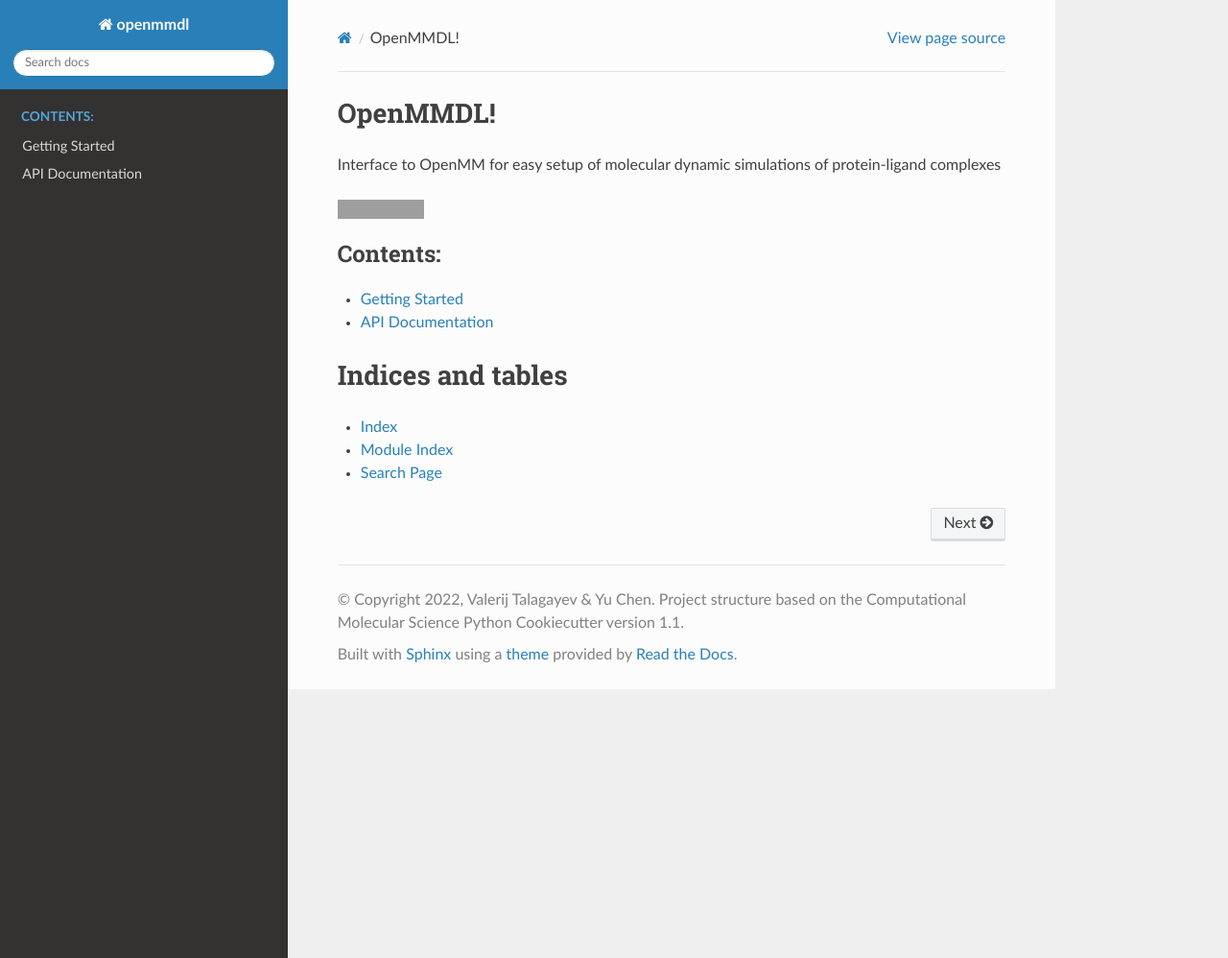
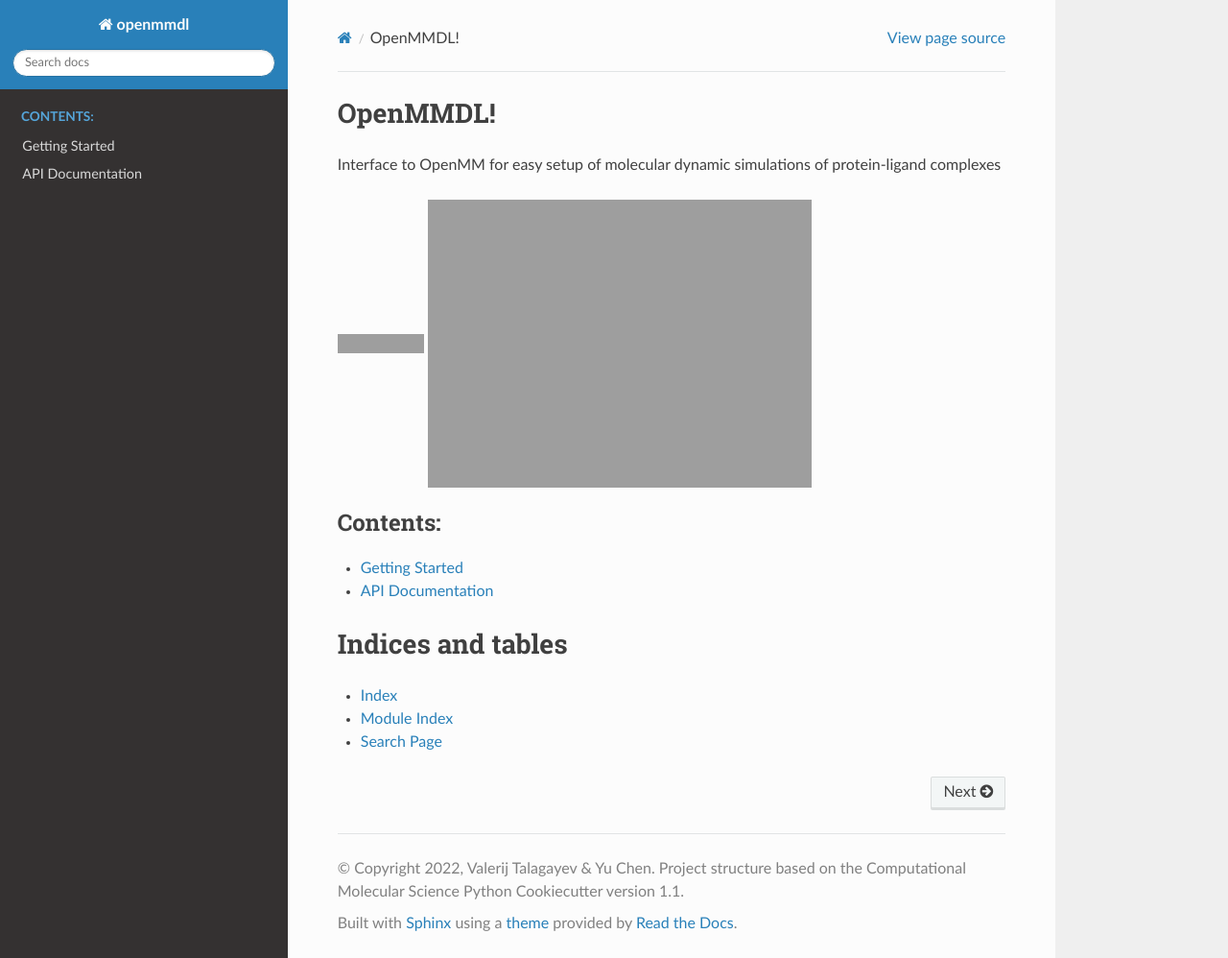
Before and after one commit to wolberlab/OpenMMDL, a Sphinx documentation site: the page built from docs/index.rst, in a window 1280 px wide and 998 px high. Shown: the whole window at 96% size. Built offline with Sphinx 7.4.7 and the Read the Docs theme 2.0.0, drawn with Linux system fonts in a browser that asks for light colours; grey boxes are pictures that could not be loaded.

Commit message:
Update index.rst

```diff
--- a/docs/index.rst
+++ b/docs/index.rst
@@ -12,7 +12,7 @@
    https://img.shields.io/badge/License-MIT-blue.svg
    :target: https://opensource.org/licenses/MIT
 
-.. raw:: html
+.. image::
    <p align="center">
    <img src="openmmdl_setup/static/Icon.png" alt="OpenMMDL" width="400"/>
    <br>
```
